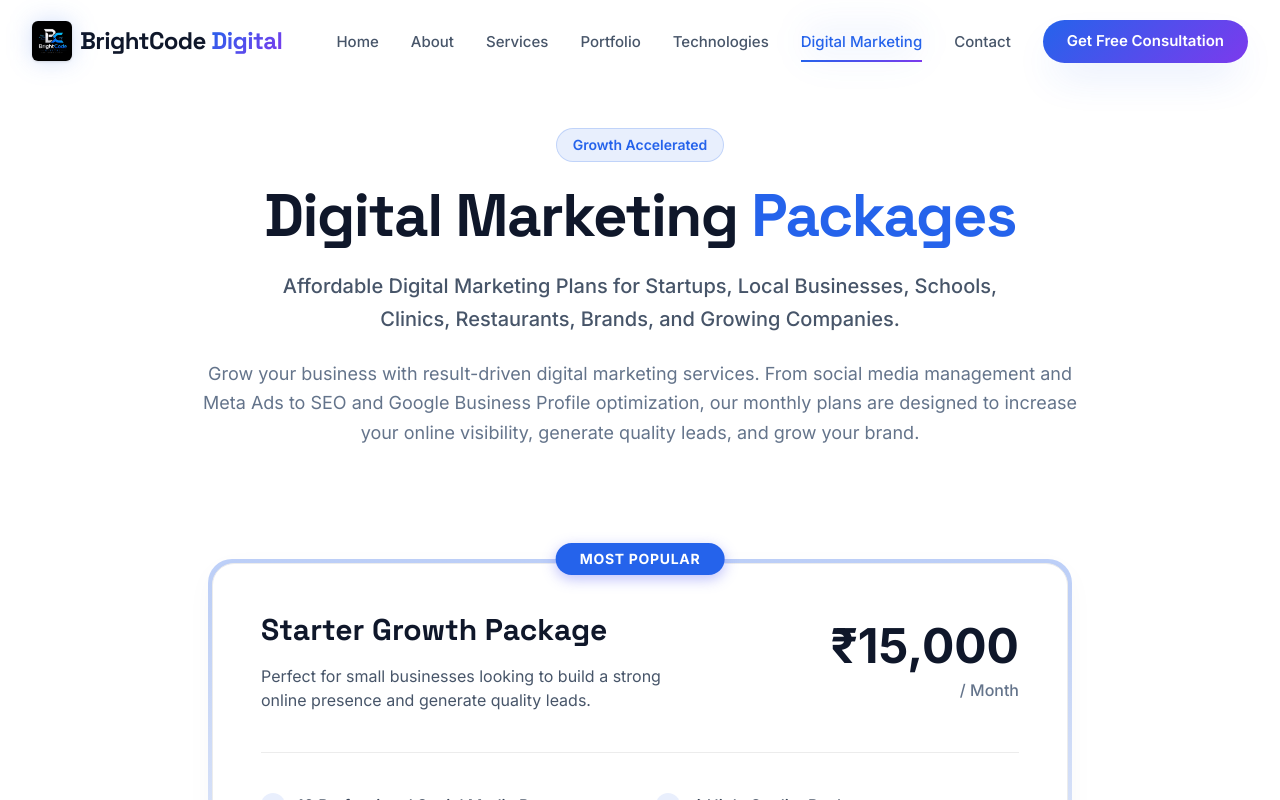
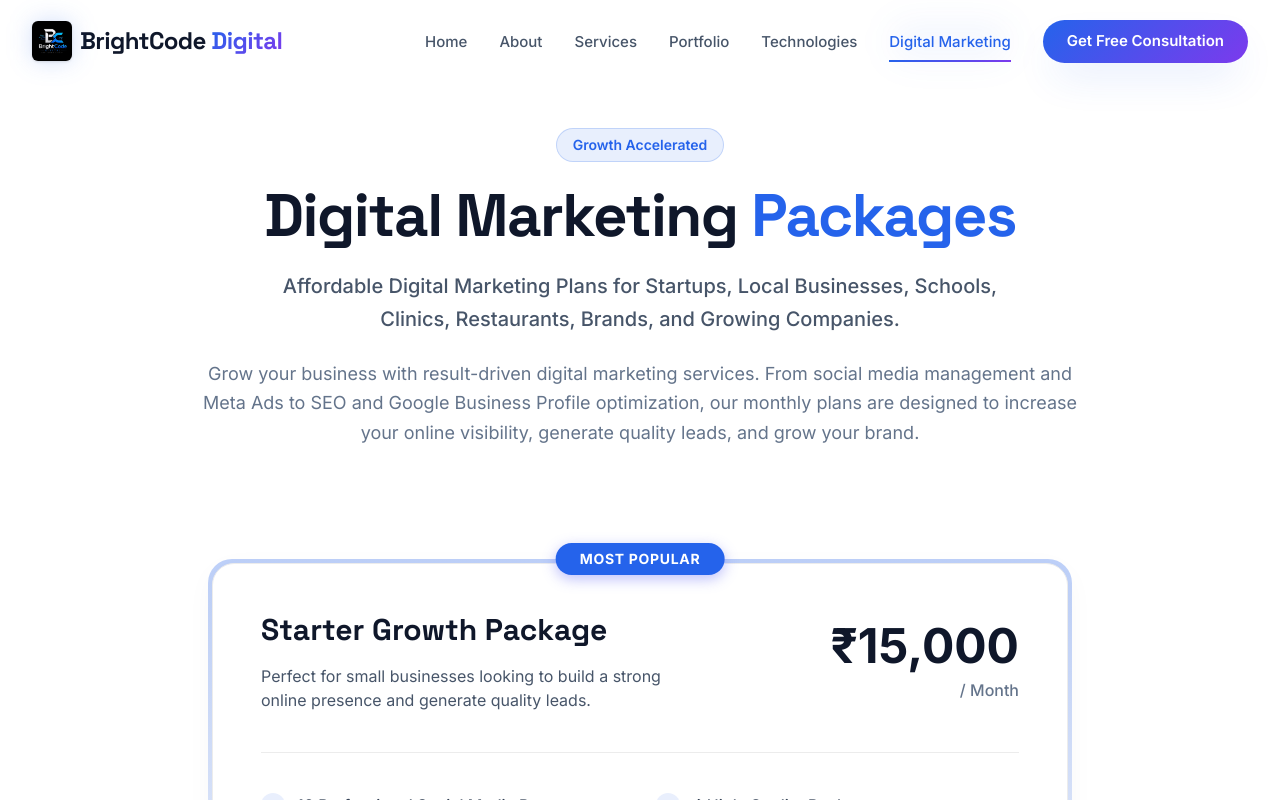
Before and after one commit to Brightcode1/brightcode1-, a React (Vite) app: page /digital-marketing in a window 1280 px wide. Shown: the top 800 px of the page. Built offline with nearby package versions, Linux system fonts and the light colour scheme.

Commit message:
change contact route

```diff
--- a/src/components/Navbar.jsx
+++ b/src/components/Navbar.jsx
@@ -10,7 +10,6 @@ const navLinks = [
   { name: 'Portfolio', path: '/portfolio' },
   { name: 'Technologies', path: '/technologies' },
   { name: 'Digital Marketing', path: '/digital-marketing' },
-  { name: 'Contact', path: '/contact' },
 ];
 
 const MotionLink = motion(Link);
@@ -31,9 +30,8 @@ const Navbar = () => {
 
   return (
     <header
-      className={`fixed w-full top-0 z-50 transition-all duration-500 ease-in-out ${
-        scrolled ? 'glass-nav py-3' : 'bg-transparent py-5'
-      }`}
+      className={`fixed w-full top-0 z-50 transition-all duration-500 ease-in-out ${scrolled ? 'glass-nav py-3' : 'bg-transparent py-5'
+        }`}
     >
       <div className="container mx-auto px-4 sm:px-6 lg:px-8">
         <div className="flex justify-between items-center">
@@ -63,17 +61,15 @@ const Navbar = () => {
                   className="relative group py-2"
                 >
                   <span
-                    className={`text-[15px] font-medium transition-colors duration-300 ${
-                      isActive ? 'text-primary' : 'text-gray-600 hover:text-dark'
-                    }`}
+                    className={`text-[15px] font-medium transition-colors duration-300 ${isActive ? 'text-primary' : 'text-gray-600 hover:text-dark'
+                      }`}
                   >
                     {link.name}
                   </span>
                   {/* Animated Underline */}
                   <span
-                    className={`absolute bottom-0 left-0 w-full h-[2px] bg-gradient-primary transform origin-left transition-transform duration-300 ease-out ${
-                      isActive ? 'scale-x-100' : 'scale-x-0 group-hover:scale-x-100'
-                    }`}
+                    className={`absolute bottom-0 left-0 w-full h-[2px] bg-gradient-primary transform origin-left transition-transform duration-300 ease-out ${isActive ? 'scale-x-100' : 'scale-x-0 group-hover:scale-x-100'
+                      }`}
                   ></span>
                   {/* Soft Glow on active */}
                   {isActive && (
@@ -127,9 +123,8 @@ const Navbar = () => {
                   <Link
                     to={link.path}
                     onClick={() => setIsOpen(false)}
-                    className={`block text-lg font-medium transition-colors ${
-                      location.pathname === link.path ? 'text-primary' : 'text-gray-700 hover:text-primary'
-                    }`}
+                    className={`block text-lg font-medium transition-colors ${location.pathname === link.path ? 'text-primary' : 'text-gray-700 hover:text-primary'
+                      }`}
                   >
                     {link.name}
                   </Link>
```
